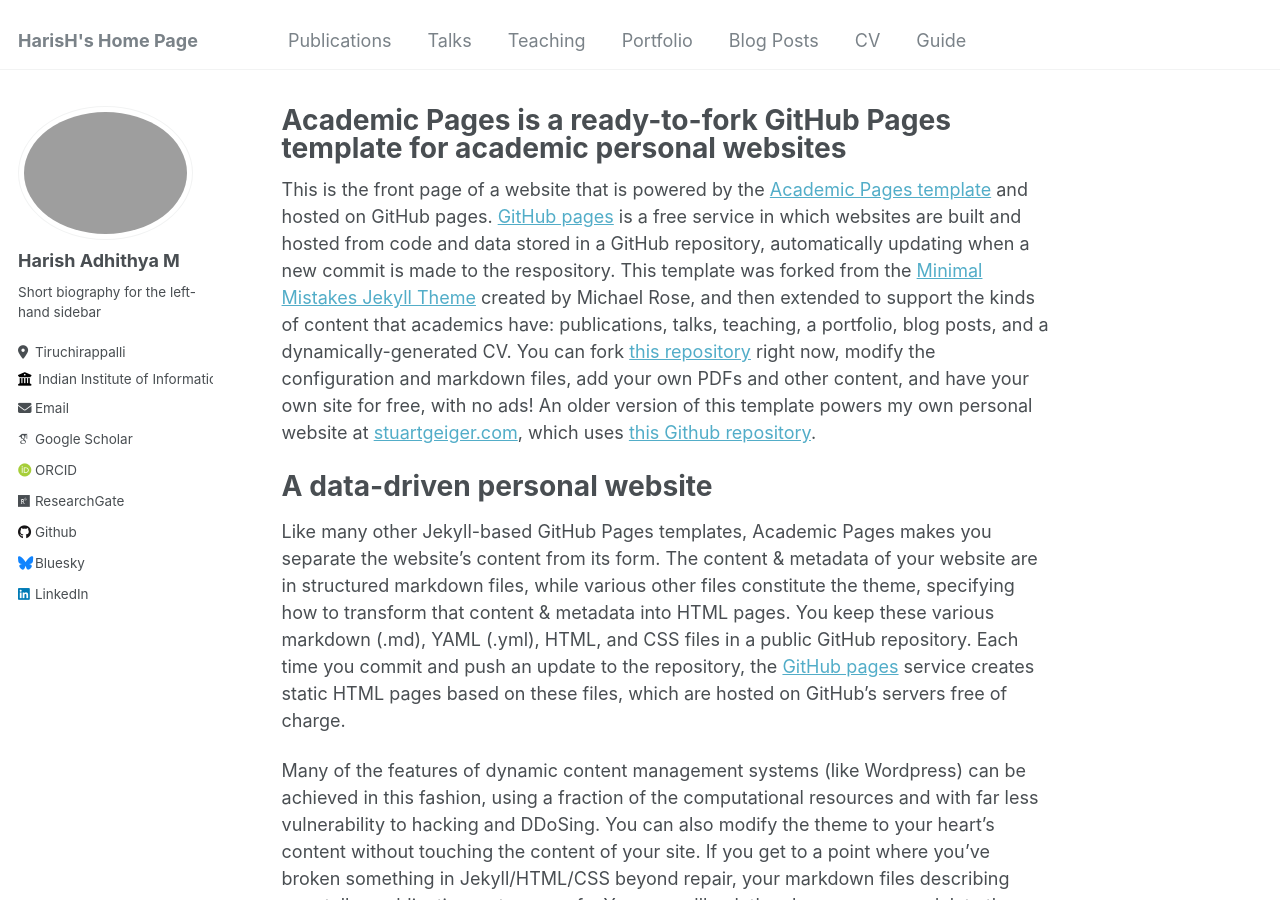
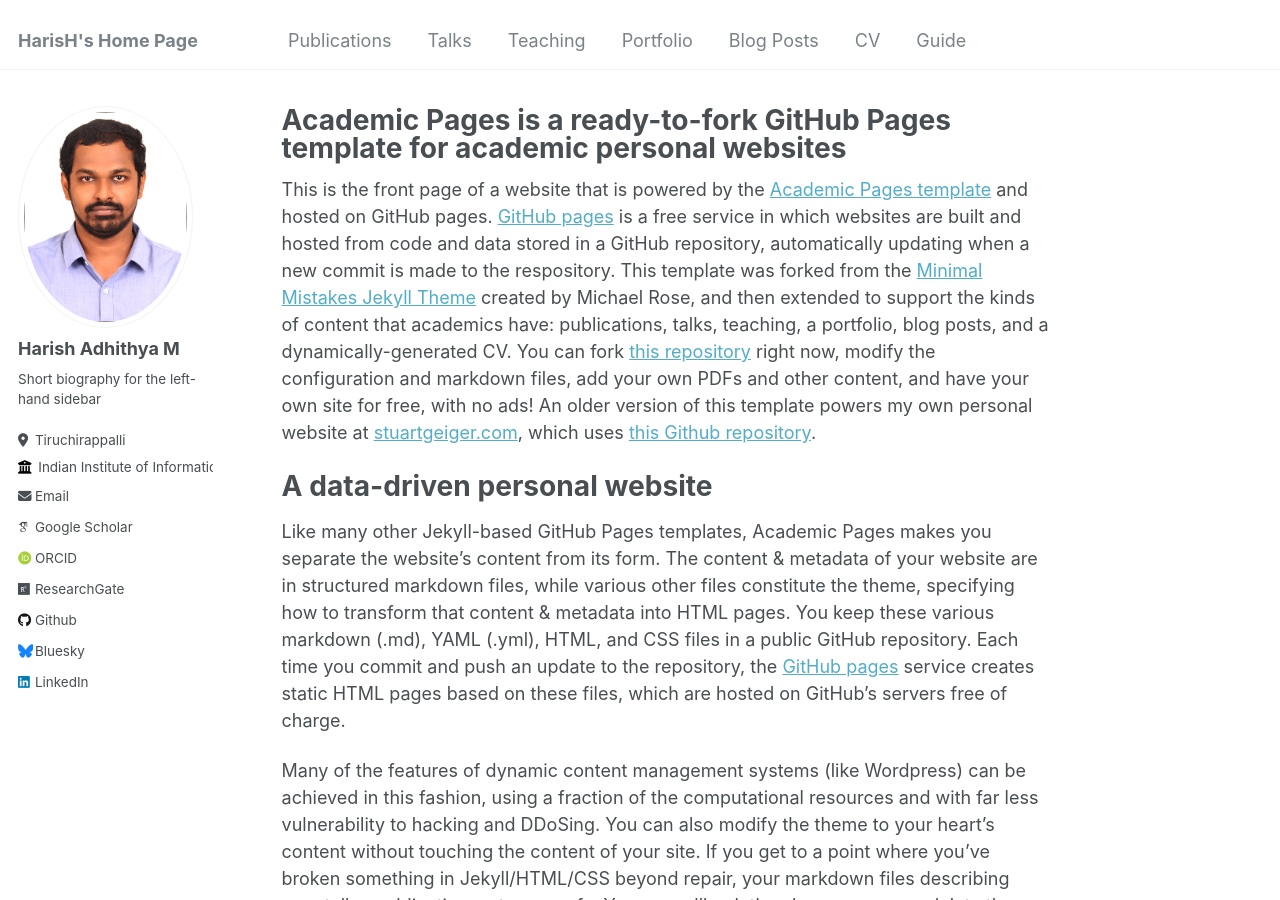
Before and after one commit to HarishAdhithya/hash_adhi, a Jekyll site: the page built from _pages/about.md, in a window 1280 px wide and 900 px high. Built offline with Jekyll 4.4.1, drawn with Linux system fonts in a browser that asks for light colours; some web fonts are replaced.

Commit message:
Update _config.yml

```diff
--- a/_config.yml
+++ b/_config.yml
@@ -21,7 +21,7 @@ repository               : "academicpages/academicpages.github.io"
 #               Additional customization can be done by editing /_includes/author-profile.html
 author:
   # Biographic information
-  avatar           : "HARISH ADHITHYA M.jpg"
+  avatar           : "HARISH ADHITHYA M.png"
   name             : "Harish Adhithya M"
   pronouns         : # example: "she/her"
   bio              : "Short biography for the left-hand sidebar"
```
